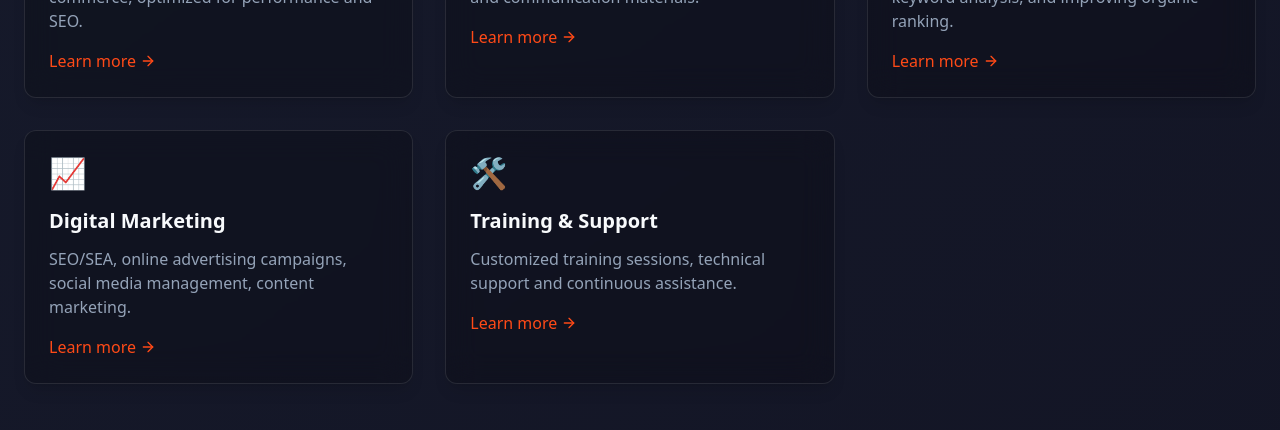
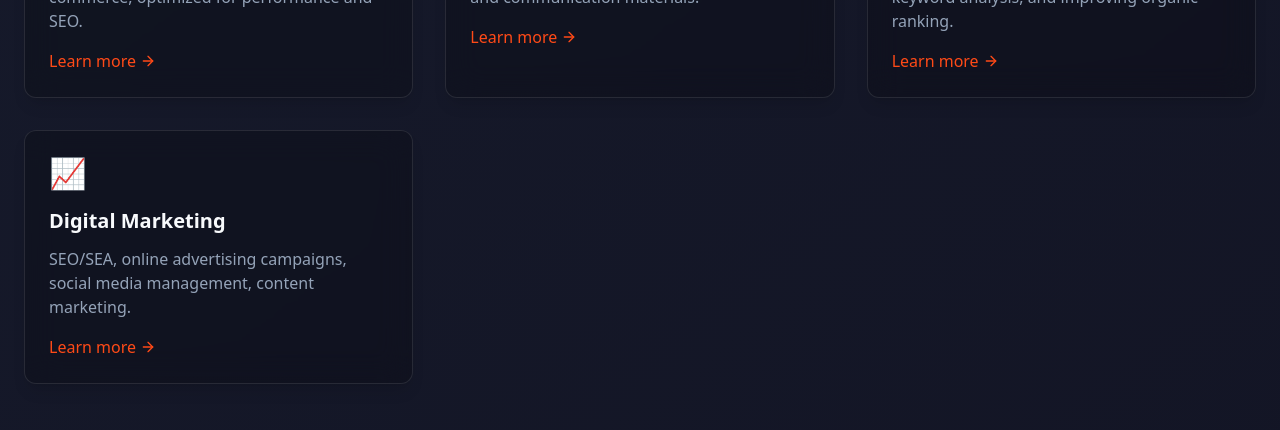
Before and after one commit to abdifrh/afh-agency-project, a React (Vite) app: page /en/ in a window 1280 px wide. Shown: the part 1280-1710 px from the top of the page. Built offline with nearby package versions, Linux system fonts and the light colour scheme.

Commit message:
edit services

```diff
--- a/src/translations/en.ts
+++ b/src/translations/en.ts
@@ -39,11 +39,6 @@ export const enTranslations = {
           title: "Digital Marketing",
           description: "SEO/SEA, online advertising campaigns, social media management, content marketing.",
           icon: "📈",
-        },
-        {
-          title: "Training & Support",
-          description: "Customized training sessions, technical support and continuous assistance.",
-          icon: "🛠️",
         }
       ],
     },
--- a/src/translations/fr.ts
+++ b/src/translations/fr.ts
@@ -39,11 +39,6 @@ export const frTranslations = {
           title: "Marketing Digital",
           description: "SEO/SEA, campagnes publicitaires en ligne, gestion des réseaux sociaux, content marketing.",
           icon: "📈",
-        },
-        {
-          title: "Formation & Support",
-          description: "Sessions de formation personnalisées, support technique et accompagnement continu.",
-          icon: "🛠️",
         }
       ],
     },
```
